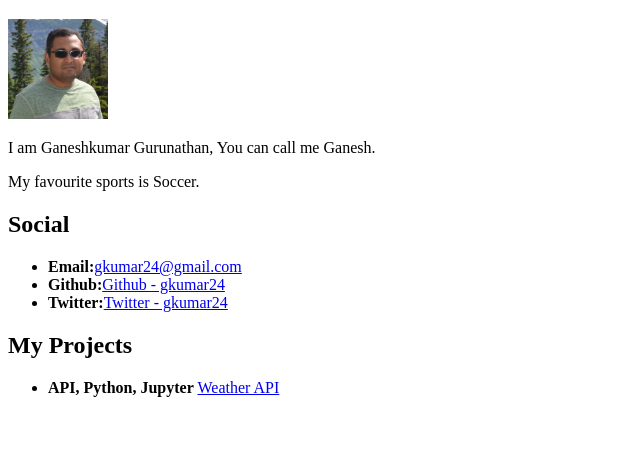
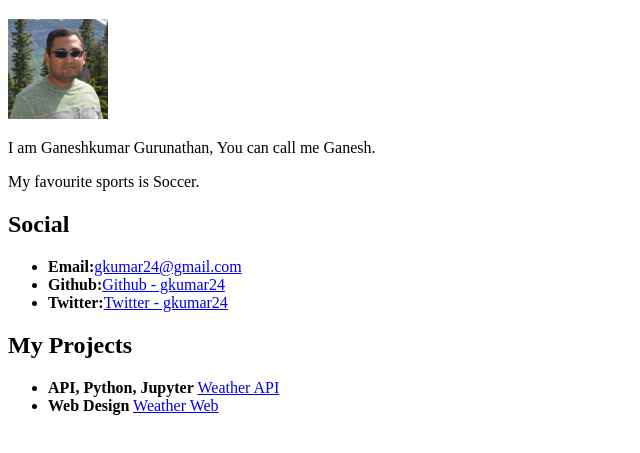
Before and after one commit to gkumar24/gkumar24.github.io, a plain HTML site: page index.html in a window 1280 px wide. Shown: the part 61-514 px from the top of the page, without its empty margins (0-640 px from the left). Drawn offline with Linux system fonts and the light colour scheme.

Commit message:
Update index.html

```diff
--- a/index.html
+++ b/index.html
@@ -29,6 +29,10 @@
       <strong>API, Python, Jupyter</strong>
         <a href="https://gkumar24.github.io/DataViz-HW06-PythonAPI/WeatherPy/index.html">Weather API</a>
     </li>
+    <li>
+      <strong>Web Design</strong>
+        <a href="https://gkumar24.github.io/DataViz-HW11-WebDesign/index.html">Weather Web</a>
+    </li>
   </ul>
 
 
```
